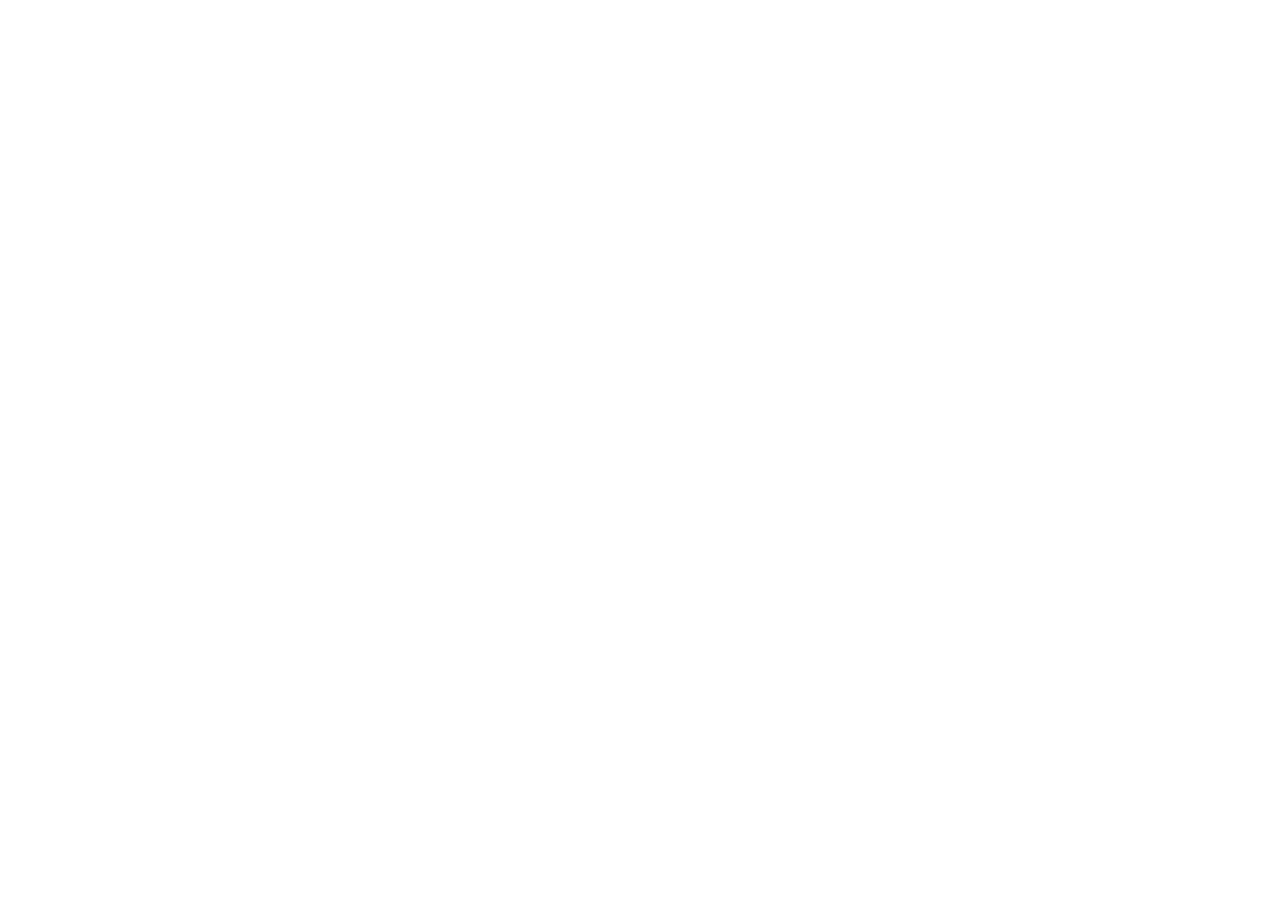
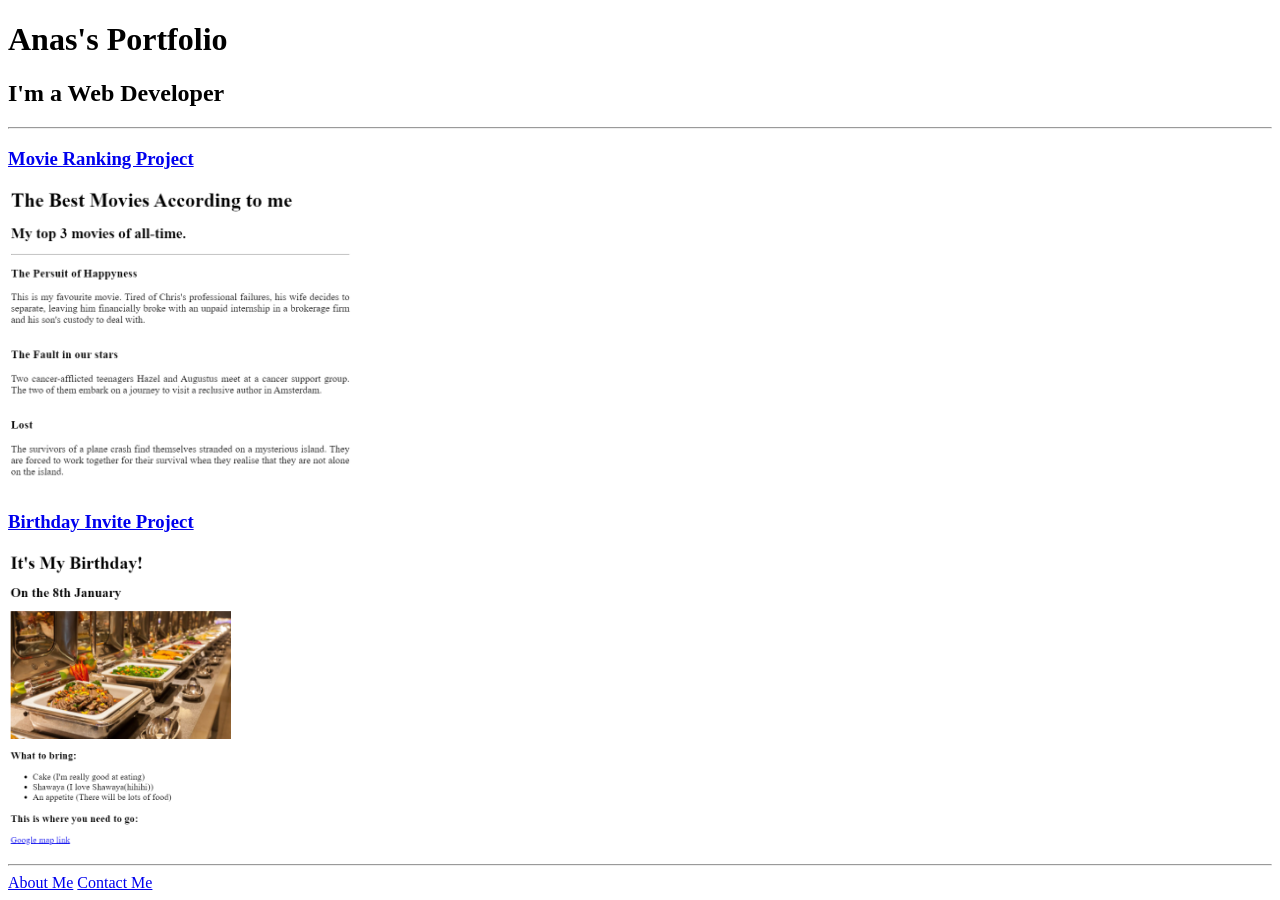
Before and after one commit to abm018/html-portfolio, a plain HTML site: page index.html in a window 1280 px wide. Before the commit the page ends 800 px from the top, so only its background shows below. Drawn offline with Linux system fonts and the light colour scheme.

Commit message:
Updated index.html

```diff
--- a/index.html
+++ b/index.html
@@ -13,3 +13,26 @@ HINT for TODO 6: You can use the height attribute set to 200 to make the image s
 https://developer.mozilla.org/en-US/docs/Web/HTML/Element/img#attr-height -->
 
 <!-- TODO 7: Add the Contact Me and About Me page links -->
+
+<!DOCTYPE html>
+<html lang="en">
+
+<head>
+  <meta charset="UTF-8">
+  <title>Anas's Portfolio</title>
+</head>
+
+<body>
+  <h1>Anas's Portfolio</h1>
+  <h2>I'm a Web Developer</h2>
+  <hr />
+  <h3><a href="./public/movie-ranking.html">Movie Ranking Project</a></h3>
+  <img src="./assets/images/movie-ranking.png" height="300" alt="movie ranking project preview"/>
+  <h3><a href="./public/birthday-invite.html">Birthday Invite Project</a></h3>
+  <img src="./assets/images/birthday-invite.png" height="300" alt="birthday invite project preview"/>
+  <hr />
+  <a href="./public/about.html">About Me</a>
+  <a href="./public/contact.html">Contact Me</a>
+</body>
+
+</html>
```
